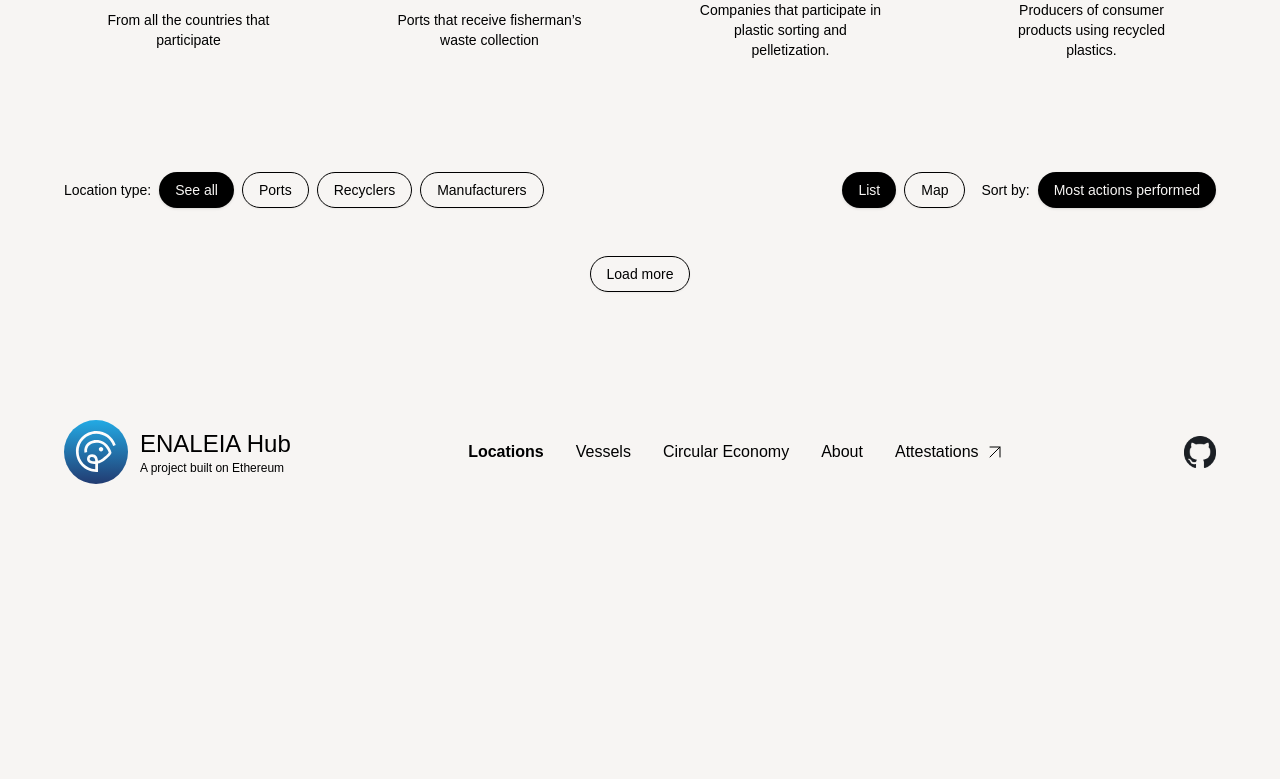
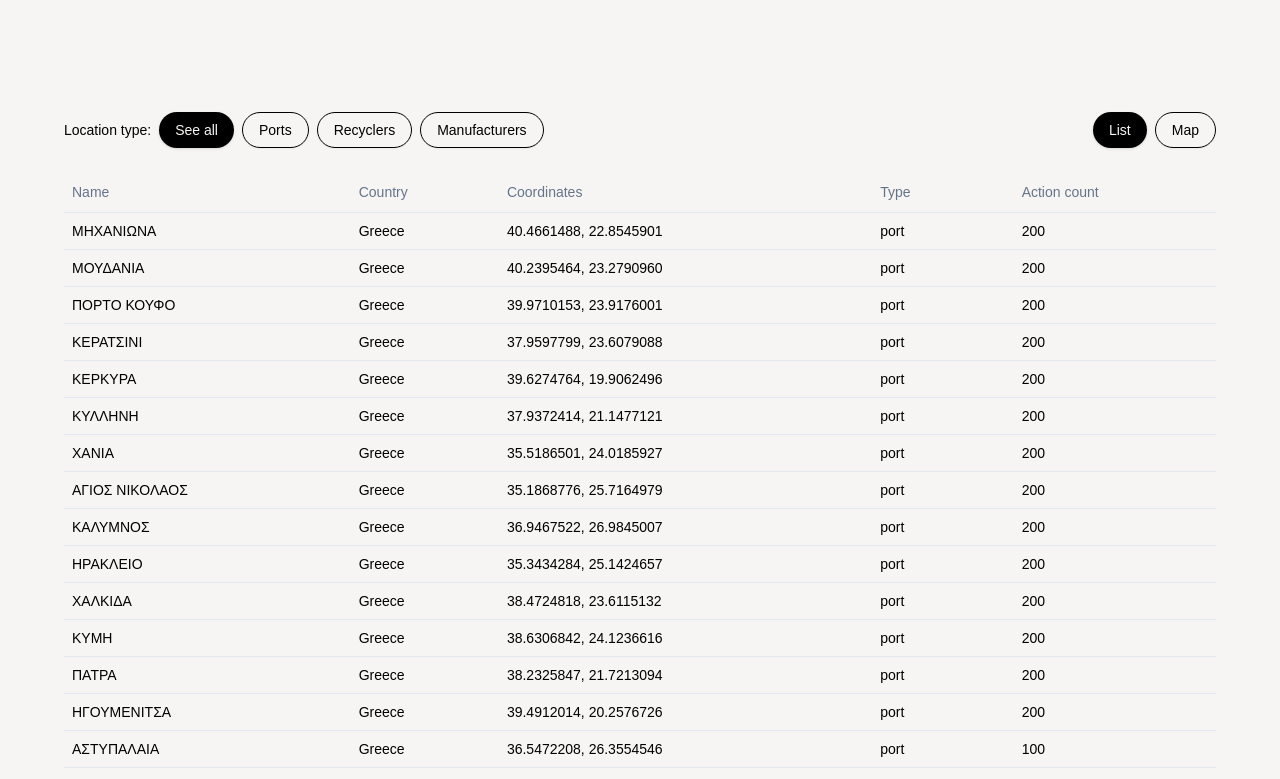
Before and after one commit to Enaleia/dashboard, a React (Vite) app: page /locations in a window 1280 px wide. Shown: the part 774-1553 px from the top of the page. Before the commit the page ends 1354 px from the top, so only its background shows below. Built offline with nearby package versions, Linux system fonts and the light colour scheme.

Commit message:
feat: Locations Table

```diff
--- /dev/null
+++ b/src/components/locations-table.tsx
@@ -0,0 +1,47 @@
+import { Link } from "@tanstack/react-router"
+import {
+  Table,
+  TableBody,
+  TableCell,
+  TableHead,
+  TableHeader,
+  TableRow,
+} from "@/components/ui/table"
+import { Button } from "./ui/button"
+import tableData from '../map_data.json'
+
+const LocationsTable = () => {
+  return (
+    <>
+      <Table>
+        <TableHeader>
+          <TableRow>
+            <TableHead>Name</TableHead>
+            <TableHead>Country</TableHead>
+            <TableHead>Coordinates</TableHead>
+            <TableHead>Type</TableHead>
+            <TableHead>Action count</TableHead>
+          </TableRow>
+        </TableHeader>
+        <TableBody>
+          {tableData.map((location) => (
+            // <Link className='hover:font-bold' to="/locations/$locationId" params={{locationId: location.name}}>
+              <TableRow key={location.name}>
+                <TableCell>{location.name}</TableCell>
+                <TableCell>{location.country}</TableCell>
+                <TableCell>{String(location.latitude).slice(0, 10)}, {String(location.longitude).slice(0, 10)} </TableCell>
+                <TableCell>{location.type}</TableCell>
+                <TableCell>{location.actions}</TableCell>
+              </TableRow>
+            // </Link>
+          ))}
+        </TableBody>
+      </Table>
+      <div className="flex justify-center pt-12">
+        <Button variant="outline">Load more</Button>
+      </div>
+    </>
+  )
+}
+
+export { LocationsTable };
--- /dev/null
+++ b/src/components/ui/table.tsx
@@ -0,0 +1,120 @@
+import * as React from "react"
+
+import { cn } from "@/lib/utils"
+
+const Table = React.forwardRef<
+  HTMLTableElement,
+  React.HTMLAttributes<HTMLTableElement>
+>(({ className, ...props }, ref) => (
+  <div className="relative w-full overflow-auto">
+    <table
+      ref={ref}
+      className={cn("w-full caption-bottom text-sm", className)}
+      {...props}
+    />
+  </div>
+))
+Table.displayName = "Table"
+
+const TableHeader = React.forwardRef<
+  HTMLTableSectionElement,
+  React.HTMLAttributes<HTMLTableSectionElement>
+>(({ className, ...props }, ref) => (
+  <thead ref={ref} className={cn("[&_tr]:border-b", className)} {...props} />
+))
+TableHeader.displayName = "TableHeader"
+
+const TableBody = React.forwardRef<
+  HTMLTableSectionElement,
+  React.HTMLAttributes<HTMLTableSectionElement>
+>(({ className, ...props }, ref) => (
+  <tbody
+    ref={ref}
+    className={cn("[&_tr:last-child]:border-0", className)}
+    {...props}
+  />
+))
+TableBody.displayName = "TableBody"
+
+const TableFooter = React.forwardRef<
+  HTMLTableSectionElement,
+  React.HTMLAttributes<HTMLTableSectionElement>
+>(({ className, ...props }, ref) => (
+  <tfoot
+    ref={ref}
+    className={cn(
+      "border-t bg-muted/50 font-medium [&>tr]:last:border-b-0",
+      className
+    )}
+    {...props}
+  />
+))
+TableFooter.displayName = "TableFooter"
+
+const TableRow = React.forwardRef<
+  HTMLTableRowElement,
+  React.HTMLAttributes<HTMLTableRowElement>
+>(({ className, ...props }, ref) => (
+  <tr
+    ref={ref}
+    className={cn(
+      "border-b transition-colors hover:bg-muted/50 data-[state=selected]:bg-muted",
+      className
+    )}
+    {...props}
+  />
+))
+TableRow.displayName = "TableRow"
+
+const TableHead = React.forwardRef<
+  HTMLTableCellElement,
+  React.ThHTMLAttributes<HTMLTableCellElement>
+>(({ className, ...props }, ref) => (
+  <th
+    ref={ref}
+    className={cn(
+      "h-10 px-2 text-left align-middle font-medium text-muted-foreground [&:has([role=checkbox])]:pr-0 [&>[role=checkbox]]:translate-y-[2px]",
+      className
+    )}
+    {...props}
+  />
+))
+TableHead.displayName = "TableHead"
+
+const TableCell = React.forwardRef<
+  HTMLTableCellElement,
+  React.TdHTMLAttributes<HTMLTableCellElement>
+>(({ className, ...props }, ref) => (
+  <td
+    ref={ref}
+    className={cn(
+      "p-2 align-middle [&:has([role=checkbox])]:pr-0 [&>[role=checkbox]]:translate-y-[2px]",
+      className
+    )}
+    {...props}
+  />
+))
+TableCell.displayName = "TableCell"
+
+const TableCaption = React.forwardRef<
+  HTMLTableCaptionElement,
+  React.HTMLAttributes<HTMLTableCaptionElement>
+>(({ className, ...props }, ref) => (
+  <caption
+    ref={ref}
+    className={cn("mt-4 text-sm text-muted-foreground", className)}
+    {...props}
+  />
+))
+TableCaption.displayName = "TableCaption"
+
+export {
+  Table,
+  TableHeader,
+  TableBody,
+  TableFooter,
+  TableHead,
+  TableRow,
+  TableCell,
+  TableCaption,
+}
--- a/src/map_data.json
+++ b/src/map_data.json
@@ -1,240 +1,308 @@
 [
   {
     "name": "ΜΗΧΑΝΙΩΝΑ",
+    "country": "Greece",
     "latitude": 40.46614880219318,
     "longitude": 22.8545901825901,
     "type": "port",
-    "kg": 24760
+    "kg": 24760,
+    "actions": 200
   },
   {
     "name": "ΜΟΥΔΑΝΙΑ",
+    "country": "Greece",
     "latitude": 40.23954649913149,
     "longitude": 23.279096048233473,
     "type": "port",
-    "kg": 925
+    "kg": 925,
+    "actions": 200
   },
   {
     "name": "ΠΟΡΤΟ ΚΟΥΦΟ",
+    "country": "Greece",
     "latitude": 39.971015364992695,
     "longitude": 23.91760015021697,
     "type": "port",
-    "kg": 5540
+    "kg": 5540,
+    "actions": 200
   },
   {
     "name": "ΚΕΡΑΤΣΙΝΙ",
+    "country": "Greece",
     "latitude": 37.95977990970762,
     "longitude": 23.60790881559715,
     "type": "port",
-    "kg": 18720
+    "kg": 18720,
+    "actions": 200
   },
   {
     "name": "ΚΕΡΚΥΡΑ",
+    "country": "Greece",
     "latitude": 39.62747648666418,
     "longitude": 19.90624965817071,
     "type": "port",
-    "kg": 7105
+    "kg": 7105,
+    "actions": 200
   },
   {
     "name": "ΚΥΛΛΗΝΗ",
+    "country": "Greece",
     "latitude": 37.93724142624388,
     "longitude": 21.147712118664355,
     "type": "port",
-    "kg": 8500
+    "kg": 8500,
+    "actions": 200
   },
   {
     "name": "ΧΑΝΙΑ",
+    "country": "Greece",
     "latitude": 35.51865015628125,
     "longitude": 24.018592718415473,
     "type": "port",
-    "kg": 983
+    "kg": 983,
+    "actions": 200
   },
   {
     "name": "ΑΓΙΟΣ ΝΙΚΟΛΑΟΣ",
+    "country": "Greece",
     "latitude": 35.18687763666635,
     "longitude": 25.716497938394546,
     "type": "port",
-    "kg": 1380
+    "kg": 1380,
+    "actions": 200
   },
   {
     "name": "ΚΑΛΥΜΝΟΣ",
+    "country": "Greece",
     "latitude": 36.94675222414254,
     "longitude": 26.9845007822738,
     "type": "port",
-    "kg": 7945
+    "kg": 7945,
+    "actions": 200
   },
   {
     "name": "ΗΡΑΚΛΕΙΟ",
+    "country": "Greece",
     "latitude": 35.3434284566139,
     "longitude": 25.14246576087459,
     "type": "port",
-    "kg": 1280
+    "kg": 1280,
+    "actions": 200
   },
   {
     "name": "ΧΑΛΚΙΔΑ",
+    "country": "Greece",
     "latitude": 38.472481832611216,
     "longitude": 23.611513295709265,
     "type": "port",
-    "kg": 5170
+    "kg": 5170,
+    "actions": 200
   },
   {
     "name": "ΚΥΜΗ",
+    "country": "Greece",
     "latitude": 38.63068422716857,
     "longitude": 24.12366162751605,
     "type": "port",
-    "kg": 4955
+    "kg": 4955,
+    "actions": 200
   },
   {
     "name": "ΠΑΤΡΑ",
+    "country": "Greece",
     "latitude": 38.23258477799047,
     "longitude": 21.721309485280024,
     "type": "port",
-    "kg": 3680
+    "kg": 3680,
+    "actions": 200
   },
   {
     "name": "ΗΓΟΥΜΕΝΙΤΣΑ",
+    "country": "Greece",
     "latitude": 39.491201433596345,
     "longitude": 20.257672641933194,
     "type": "port",
-    "kg": 350
+    "kg": 350,
+    "actions": 200
   },
   {
     "name": "ΑΣΤΥΠΑΛΑΙΑ",
+    "country": "Greece",
     "latitude": 36.54722086850505,
     "longitude": 26.355454687476822,
     "type": "port",
-    "kg": 650
+    "kg": 650,
+    "actions": 100
   },
   {
     "name": "ΚΕΦΑΛΟΝΙΑ",
+    "country": "Greece",
     "latitude": 38.20095400656163,
     "longitude": 20.442970013708088,
     "type": "port",
-    "kg": 15
+    "kg": 15,
+    "actions": 200
   },
   {
     "name": "ΑΜΟΡΓΟΣ",
+    "country": "Greece",
     "latitude": 36.82978906934533,
     "longitude": 25.865952735835503,
     "type": "port",
-    "kg": 1000
+    "kg": 1000,
+    "actions": 90
   },
   {
     "name": "ΠΡΕΒΕΖΑ",
+    "country": "Greece",
     "latitude": 38.96026350557748,
     "longitude": 20.755274137418237,
     "type": "port",
-    "kg": 7000
+    "kg": 7000,
+    "actions": 200
   },
   {
     "name": "ΑΝΔΡΟΣ",
+    "country": "Greece",
     "latitude": 37.838848742959165,
     "longitude": 24.937208160099665,
     "type": "factory",
-    "kg": 2780
+    "kg": 2780,
+    "actions": 210
   },
   {
     "name": "ΒΟΛΟΣ",
+    "country": "Greece",
     "latitude": 39.359480083140745,
     "longitude": 22.944682403839764,
     "type": "recycler",
-    "kg": 700
+    "kg": 700,
+    "actions": 200
   },
   {
     "name": "ΚΑΡΥΣΤΟΣ",
+    "country": "Greece",
     "latitude": 38.01307521942295,
     "longitude": 24.419113626679977,
     "type": "port",
-    "kg": 1048
+    "kg": 1048,
+    "actions": 150
   },
   {
     "name": "ΛΑΥΡΙΟ",
+    "country": "Greece",
     "latitude": 37.712246549544474,
     "longitude": 24.055911094901795,
     "type": "recycler",
-    "kg": 11580
+    "kg": 11580,
+    "actions": 200
   },
   {
     "name": "ΣΑΛΑΜΙΝΑ",
+    "country": "Greece",
     "latitude": 37.96238060360595,
     "longitude": 23.491569103029516,
     "type": "port",
-    "kg": 2650
+    "kg": 2650,
+    "actions": 60
   },
   {
     "name": "ΚΑΒΑΛΑ",
+    "country": "Greece",
     "latitude": 40.93375139256846,
     "longitude": 24.406376643387386,
     "type": "port",
-    "kg": 4950
+    "kg": 4950,
+    "actions": 200
   },
   {
     "name": "ΣΑΜΟΣ",
+    "country": "Greece",
     "latitude": 37.752288012318346,
     "longitude": 26.960092022102714,
     "type": "port",
-    "kg": 1050
+    "kg": 1050,
+    "actions": 20
   },
   {
     "name": "ΒΑΡΚΙΖΑ",
+    "country": "Greece",
     "latitude": 37.81666472020753,
     "longitude": 23.801770408926448,
     "type": "port",
-    "kg": 1700
+    "kg": 1700,
+    "actions": 200
   },
   {
     "name": "ΝΕΑ ΚΙΟΣ",
+    "country": "Greece",
     "latitude": 37.58406235010875,
     "longitude": 22.746694366190873,
     "type": "port",
-    "kg": 600
+    "kg": 600,
+    "actions": 400
   },
   {
     "name": "ΑΣΤΑΚΟΣ",
+    "country": "Greece",
     "latitude": 38.53364745701822,
     "longitude": 21.081418013650772,
     "type": "port",
-    "kg": 500
+    "kg": 500,
+    "actions": 200
   },
   {
     "name": "ΒΟΝΙΤΣΑ",
+    "country": "Greece",
     "latitude": 38.92130847269666,
     "longitude": 20.894010245287006,
     "type": "port",
-    "kg": 1000
+    "kg": 1000,
+    "actions": 300
   },
   {
     "name": "ΚΥΘΝΟΣ",
+    "country": "Greece",
     "latitude": 37.38970202118642,
     "longitude": 24.397907731648736,
     "type": "port",
-    "kg": 2130
+    "kg": 2130,
+    "actions": 200
   },
   {
     "name": "ΥΔΡΑ",
+    "country": "Greece",
     "latitude": 37.35030292134663,
     "longitude": 23.4652459182793,
     "type": "port",
-    "kg": 700
+    "kg": 700,
+    "actions": 200
   },
   {
     "name": "ΣΠΕΤΣΕΣ",
+    "country": "Portugal",
     "latitude": 37.269201231399265,
     "longitude": 23.156763857242673,
     "type": "port",
-    "kg": 500
+    "kg": 500,
+    "actions": 200
   },
   {
     "name": "ΚΟΙΛΑΔΑ",
+    "country": "Italy",
     "latitude": 37.41722477408152,
     "longitude": 23.12731074629627,
     "type": "port",
-    "kg": 3600
+    "kg": 3600,
+    "actions": 200
   },
   {
     "name": "ΣΥΜΗ",
+    "country": "Italy",
     "latitude": 36.622342305955705,
     "longitude": 27.841942476140886,
     "type": "factory",
-    "kg": 10060
+    "kg": 10060,
+    "actions": 200
   }
 ]
--- a/src/routes/index.tsx
+++ b/src/routes/index.tsx
@@ -20,7 +20,7 @@ function HomeComponent() {
   return (
     <main className='flex flex-col justify-center items-center gap-14 md:gap-24 m-auto pt-10 pb-32 md:pt-16 max-w-[1500px]'>
       <section className='flex flex-col items-center gap-6 px-6 text-center'>
-        <h1 className='w-full font-bold text-3xl md:text-6xl leading-10 md:px-80'>Working together with fishers for a sustainable marine ecosystem</h1>
+        <h1 className='w-full font-bold text-3xl md:text-6xl tracking-tight md:px-80'>Working together with fishers for a sustainable marine ecosystem</h1>
         <p className='w-full font-extralight text-base md:text-lg md:px-60'>Welcome to the ENALEIA Hub—a dashboard that tracks the environmental efforts and impacts made by our community and partners. Our mission is to create a sustainable marine ecosystem by promoting circular and social economy solutions.</p>
         <div
           className='flex flex-row items-center gap-2 font-extralight text-ocean cursor-pointer'
--- a/src/routes/locations/index.tsx
+++ b/src/routes/locations/index.tsx
@@ -1,6 +1,7 @@
-import { Link, createFileRoute } from '@tanstack/react-router'
+import { createFileRoute } from '@tanstack/react-router'
 import { useState } from 'react'
 import { StatsBar } from '@/components/stats-bar'
+import { LocationsTable } from '@/components/locations-table'
 import { ActivityMap } from '@/components/activity-map'
 import { Button } from '@/components/ui/button'
 
@@ -14,11 +15,10 @@ function LocationsComponent() {
   const [selectedLocationType, setSelectedLocationType] = useState("See all")
   const [selectedViewType, setSelectedViewType] = useState("List")
 
-
   return (
     <main className='flex flex-col justify-center items-center gap-10 md:gap-16 m-auto pt-10 pb-32 md:pt-16 max-w-[1500px]'>
       <section className='flex flex-col items-center gap-6 px-6 text-center'>
-        <h1 className='w-full font-bold text-3xl md:text-6xl leading-10 md:px-80'>We are a global effort with the focus on the Mediterranean Sea</h1>
+        <h1 className='w-full font-bold text-3xl md:text-6xl tracking-tight md:px-80'>We are a global effort with focus on the Mediterranean Sea</h1>
         <p className='w-full font-extralight text-base md:text-lg md:px-60'>Our journey began in Greece, and we are now expanding to other Mediterranean countries. United by a shared mission and values, our partners are making impactful contributions in these regions to protect our common waters and marine ecosystems.</p>
       </section>
 
@@ -40,7 +40,6 @@ function LocationsComponent() {
               ))}
             </div>
           </div>
-          <div className='flex flex-col md:flex-row items-center md:gap-4'>
           <div className='flex flex-row justify-center gap-2'>
             {viewTypes.map((type) => (
               <Button
@@ -52,35 +51,13 @@ function LocationsComponent() {
               </Button>
             ))}
           </div>
-            <div className='flex flex-col md:flex-row items-center md:gap-2'>
-              <p className='text-xs md:text-sm font-extralight'>Sort by:</p>
-              <Button>Most actions performed</Button>
-            </div>
-          </div>
         </article>
 
-        {selectedViewType === "List" &&
-          <article className='flex justify-center mt-12'>
-            <Button variant="outline">Load more</Button>
+        <article className='overflow-hidden rounded-3xl mt-6'>
+          {selectedViewType === "List" && <LocationsTable />}
+          {selectedViewType === "Map" && <ActivityMap />}
         </article>
-        }
-
-        {selectedViewType === "Map" &&
-          <article className='overflow-hidden rounded-3xl mt-6'>
-            <ActivityMap />
-          </article>
-        }
-
       </section>
     </main>
-
-    // <div className='pt-20 text-center '>
-    //   <h3 className='text-4xl pb-8'>Explore Locations</h3>
-    //   <div className='flex flex-col text-xl'>
-    //     <Link className='hover:font-bold' to="/locations/$locationId" params={{locationId: '1234'}}>port 1234</Link>
-    //     <Link className='hover:font-bold' to="/locations/$locationId" params={{locationId: '5678'}}>port 5678</Link>
-    //     <Link className='hover:font-bold' to="/locations/$locationId" params={{locationId: '9012'}}>port 9012</Link>
-    //   </div>
-    // </div>
   )
 }
```
Lines whose indentation alone changed are shown as unchanged.
